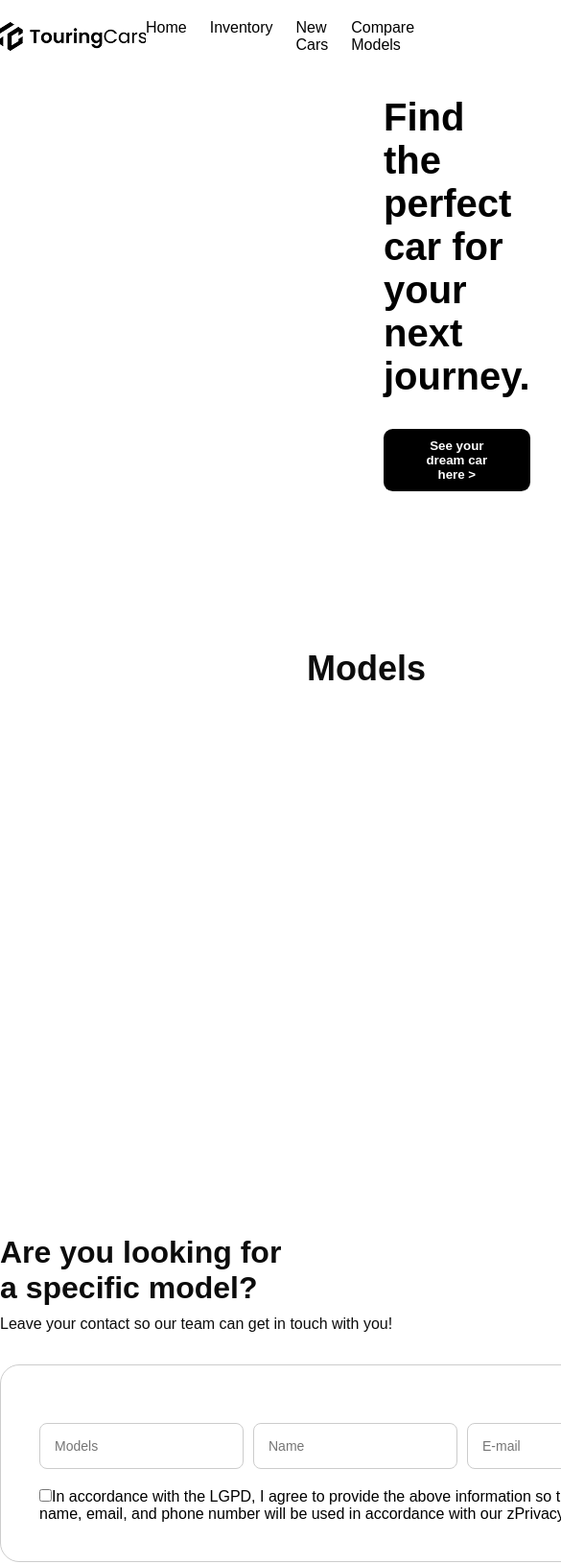
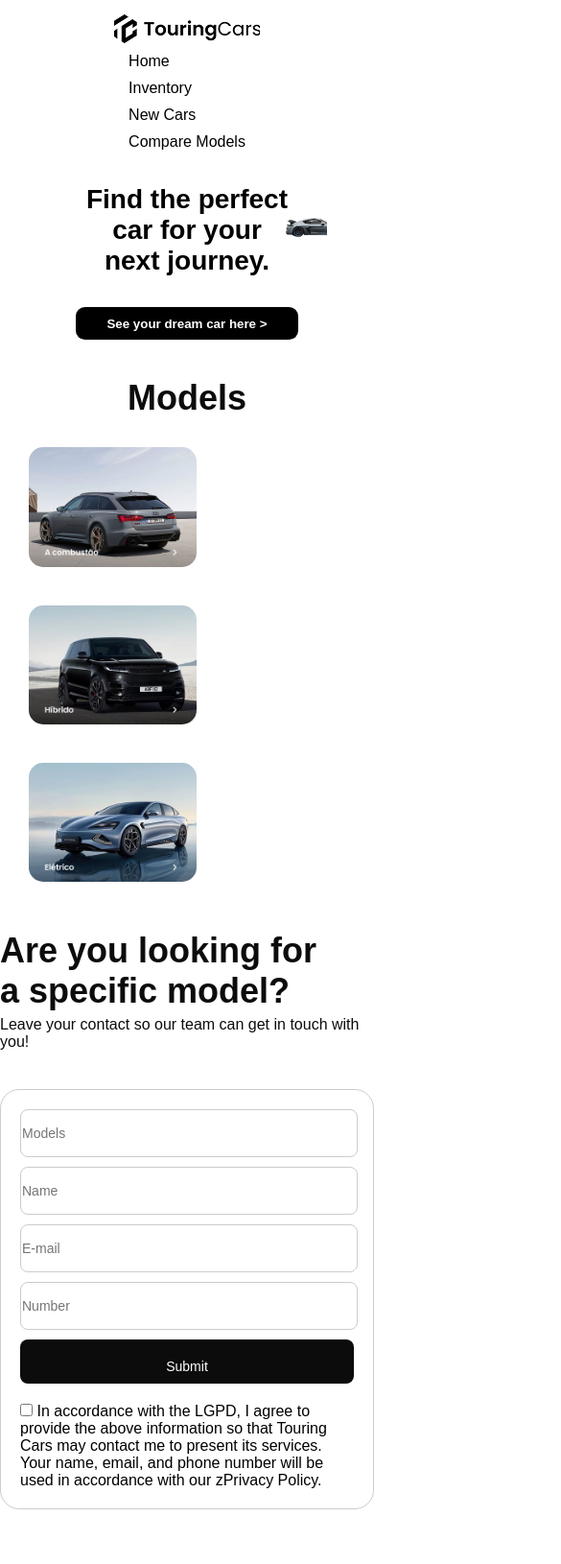
Before and after one commit to rashidarashida/Assignment-01, a plain HTML site: page index.html in a window 390 px wide. Shown: the top 1630 px of the page at 96% size, 585 px wide, since content can reach past the window. Drawn offline with Linux system fonts and the light colour scheme.

Commit message:
updating code

```diff
--- a/index.html
+++ b/index.html
@@ -22,55 +22,54 @@
   </nav>
 
 
-  <section class="main-section-container">
+  <section class="main-section-container max-width">
     <div class="section-content">
       <h1>Find the perfect<br>car for your<br>next journey.
       </h1>
       <button>See your dream car here ></button>
     </div>
-    <img src="car.png" alt="image" width="1200px" height="700px">
+    <div class="main-section-image">
+      <img src="car.png" alt="image">
+    </div>
+    </section>
 
-
-  </section>
   <!-- models section -->
 
   <section class="main-models-container max-width">
     <!-- heading text -->
-    <div class="models-heading max-width">
+    <div class="models-heading">
       <h1> Models </h1>
     </div>
     <!-- car image -->
-    <div class="models-parent max-width">
-      <!-- 1st mpdels -->
-      <div class="models-container max-width">
+    <div class="models-parent">
+      <!-- 1st models -->
+      <div class="models-container">
         <img src="Combustion.png" alt="image">
       </div>
       <!-- 2nd models -->
-      <div class="models-container max-width">
+      <div class="models-container">
         <img src="Hybrid.png" alt="image">
       </div>
       <!-- 3rd models -->
-      <div class="models-container max-width">
+      <div class="models-container">
         <img src="Eletric.png" alt="image">
       </div>
     </div>
   </section>
 
   <section class="form-section max-width">
-    <div class="heading-content max-width">
       <h1>Are you looking for<br>a specific model?</h1>
       <p>Leave your contact so our team can get in touch with you!</p>
-    </div>
 
-    <div class="form-box max-width">
-      <form class="model-form max-width">
+    <div class="form-box">
+      <form class="model-form">
         <input type="text" placeholder="Models">
         <input type="text" placeholder="Name">
         <input type="email" placeholder="E-mail">
         <input type="text" placeholder="Number">
         <button type="submit">Submit</button>
       </form>
-      <label for=""><input type="checkbox">In accordance with the LGPD, I agree to provide the above information so that
+      <label for=""><input type="checkbox"> In accordance with the LGPD, I agree to provide the above information so that
         Touring
         Cars may contact me to present its services. Your name, email, and phone number will be used in accordance with
         our zPrivacy Policy.</label>
@@ -93,21 +92,22 @@
       <h1> Latest </h1>
     </div>
     <!-- car image -->
-    <div class="models-parent max-width">
+    <div class="models-parent">
       <!-- 1st models -->
-      <div class="models-container max-width">
+      <div class="models-container">
         <img src="RAM.png" alt="image">
       </div>
       <!-- 2nd models -->
-      <div class="models-container max-width">
+      <div class="models-container">
         <img src="SW4.png" alt="image">
       </div>
       <!-- 3rd models -->
-      <div class="models-container max-width">
+      <div class="models-container">
         <img src="SEA-DOO.png" alt="image">
       </div>
     </div>
   </section>
+  <hr>
 
   <footer>
     <div class="footer-content">
--- a/style.css
+++ b/style.css
@@ -8,16 +8,14 @@ body {
 }
 
 .max-width {
-  max-width: 1100px;
+  max-width: 1040px;
   margin: auto;
-  margin-top: 20px;
+  margin-top: 15px;
 }
  nav {
-  margin-top: 200px;
   display: flex;
   justify-content: space-between;
   align-items: center;
-  /* background-color: aqua; */
 
 }
 
@@ -25,20 +23,22 @@ body {
 nav ul {
   list-style: none;
   display: flex;
-  gap: 24px;
+  gap: 25px;
 }
 
 .main-section-container {
   display: flex;
-  height: 500px;
+  height: 100vh;
   justify-content: space-between;
   align-items: center;
-  /* background-color: chartreuse; */
+  position: relative;
 }
-.section-content{
-  margin-left: 400px;
+.main-section-image{
+  position: absolute;
+  right: 0;
+  width: 200px;
+
 }
-
 .section-content h1 {
   font-size: 40px;
   font-weight: 500px;
@@ -57,26 +57,9 @@ nav ul {
 
 
 /* models section style */
-.main-models-container {
-  margin: 0 auto;
-  height: 541px;
-  padding-top: 100px;
-  padding-right: 280px;
-  padding-bottom: 50px;
-  padding-left: 280px;
-  gap: 20px;
-  margin-left: 300px;
-}
-
-.models-heading {
-  text-align: left;
-  padding-left: 40px;
-  margin-bottom: 20px;
-}
 
 .models-heading h1 {
   font-size: 36px;
-  font-weight: bold;
   font-weight: bold;
   color: #0C0C0C;
 }
@@ -106,69 +89,55 @@ nav ul {
   border-radius: 15px;
 }
 
-.form-section {
-  /* padding: 40px 20px; */
-  display: flex;
-  height: 400px;
-  flex-direction: column;
-  align-items: center;
-  /* background-color: chocolate; */
-}
-
-.heading-content {
-  width: 1346px;
-  height: 110px;
-  gap: 10px;
+.form-section h1 {
+   font-weight: 600;
+  font-size: 36px;
+  color: #0C0C0C;
   margin-bottom: 5px;
 }
 
-.heading-content h1 {
-  font-size: 32px;
-  color: #0C0C0C;
-  margin-bottom: 10px;
-}
-
-.heading-content p {
+.form-section p {
   font-size: 16px;
   color: #0C0C0C;
-  margin-bottom: 10px;
+  margin-bottom: 40px;
 }
 
 .form-box {
-  /* width: 100%; */
   padding: 40px;
+  top: 10px;
   border: 1px solid #ccc;
   border-radius: 20px;
-  /* background-color: blue; */
   box-sizing: border-box;
+  margin-bottom: 70px;
 }
 
 .model-form {
-  gap: 10px;
   display: flex;
   gap: 10px;
+  padding: 30px 30px;
   justify-content: space-between;
   margin-bottom: 20px;
 }
 
 .model-form input {
   height: 46px;
-  padding: 0 15px;
+  cursor: pointer;
   border: 1px solid #ccc;
   border-radius: 8px;
+  padding: 1px;
   color: #D9D9D900 0%;
   border: 1px solid #00000000 50%;
   font-size: 14px;
 }
 
 .model-form button {
-  padding: 0 50px;
   background-color: #0C0C0C;
   color: #FFFFFF;
   border: none;
   border-radius: 8px;
   font-size: 14px;
   cursor: pointer;
+  padding: 20px 50px;
   height: 46px;
 }
 
@@ -192,7 +161,7 @@ nav ul {
 .weekly-highlight-section h1 {
   font-weight: 600;
   font-size: 36px;
-  margin-bottom: 20px;
+  margin-bottom: 30px;
   color: #0C0C0C;
 }
 
@@ -252,11 +221,12 @@ nav ul {
   border-radius: 15px;
 }
 
-
+hr{
+  margin-bottom: 40px;
+}
 footer {
-  max-width: 1040px;
+  max-width: 1300px;
   margin: auto;
-  /* margin-left: 220px; */
   display: flex;
   flex-direction: column;
   gap: 20px;
@@ -281,5 +251,98 @@ footer {
 
 .icon {
   display: flex;
-  gap: 35px;
+  gap: 50px;
 }
+
+
+@media screen and (max-width: 425px) {
+  nav {
+    flex-direction: column;
+    gap: 10px;
+  }
+
+  nav ul {
+    flex-direction: column;
+    gap: 10px;
+  }
+
+  .main-section-container {
+    flex-direction: column;
+    height: auto;
+    padding: 20px;
+    text-align: center;
+  }
+
+  .main-section-image {
+    width: 50%;
+    margin-top: 20px;
+    text-align: center;
+  }
+
+  .main-section-image img {
+    width: 50%;
+    max-width: 200px;
+  }
+
+  .section-content h1 {
+    font-size: 28px;
+  }
+
+  .models-parent {
+    flex-direction: column;
+
+  }
+
+  .models-container {
+    width: 50%;
+  }
+
+  .main-models-container {
+    padding: 20px;
+  }
+
+  .models-heading {
+    padding-left: 0;
+    text-align: center;
+  }
+
+  .form-box {
+    padding: 20px;
+  }
+
+  .model-form {
+    flex-direction: column;
+    padding: 0;
+  }
+
+  .model-form input,
+  .model-form button {
+    width: 100%;
+  }
+
+  .form-box p {
+    width: 50%;
+  }
+
+  .image-parent img {
+    width: 100%;
+    max-width: 400px;
+  }
+
+  .footer-content {
+    flex-direction: column;
+    gap: 10px;
+    text-align: center;
+    align-items: center;
+  }
+
+  .last-email input {
+    width: 50%;
+    margin-top: 10px;
+  }
+
+  hr {
+    width: 100%;
+    margin: 40px auto;
+  }
+}
```
